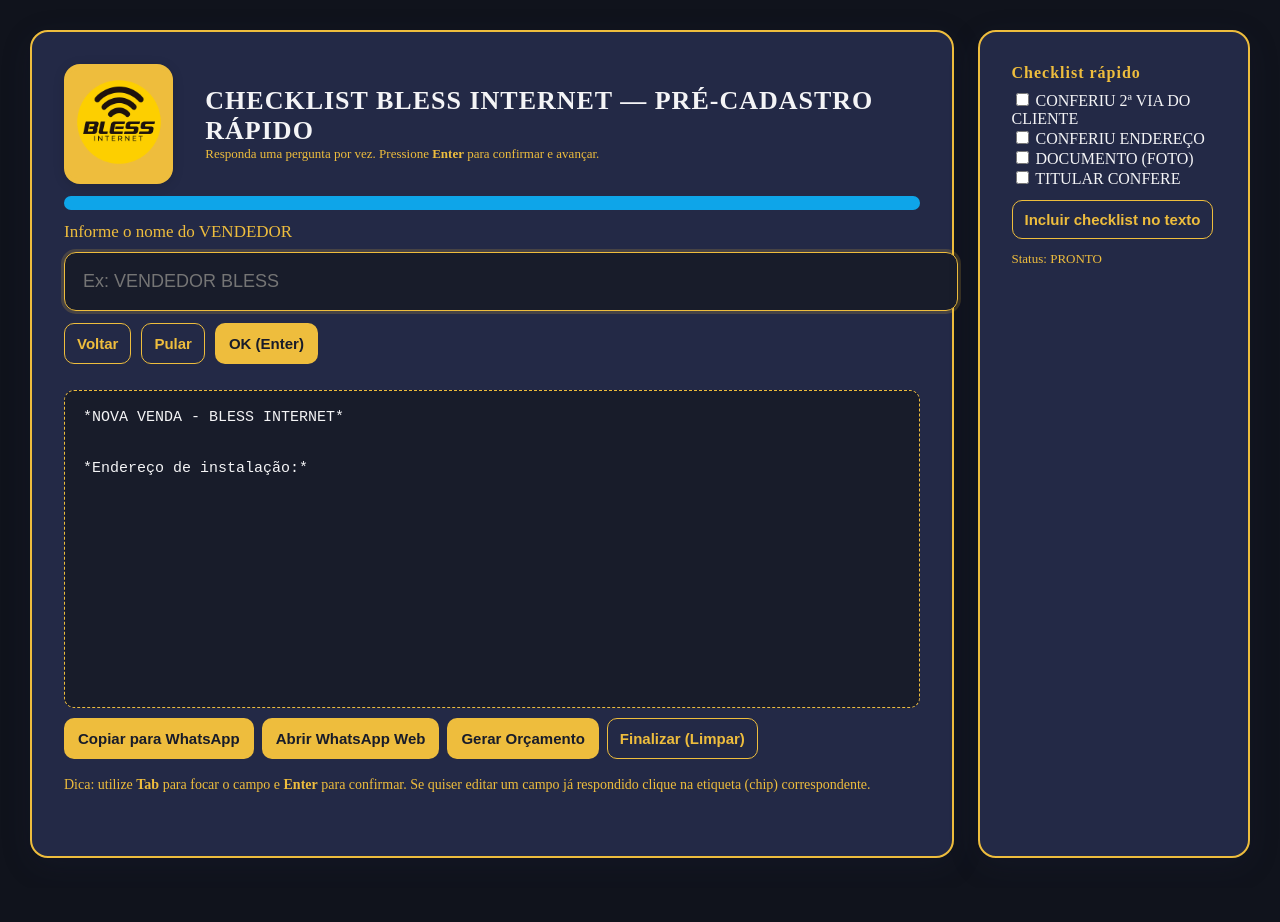
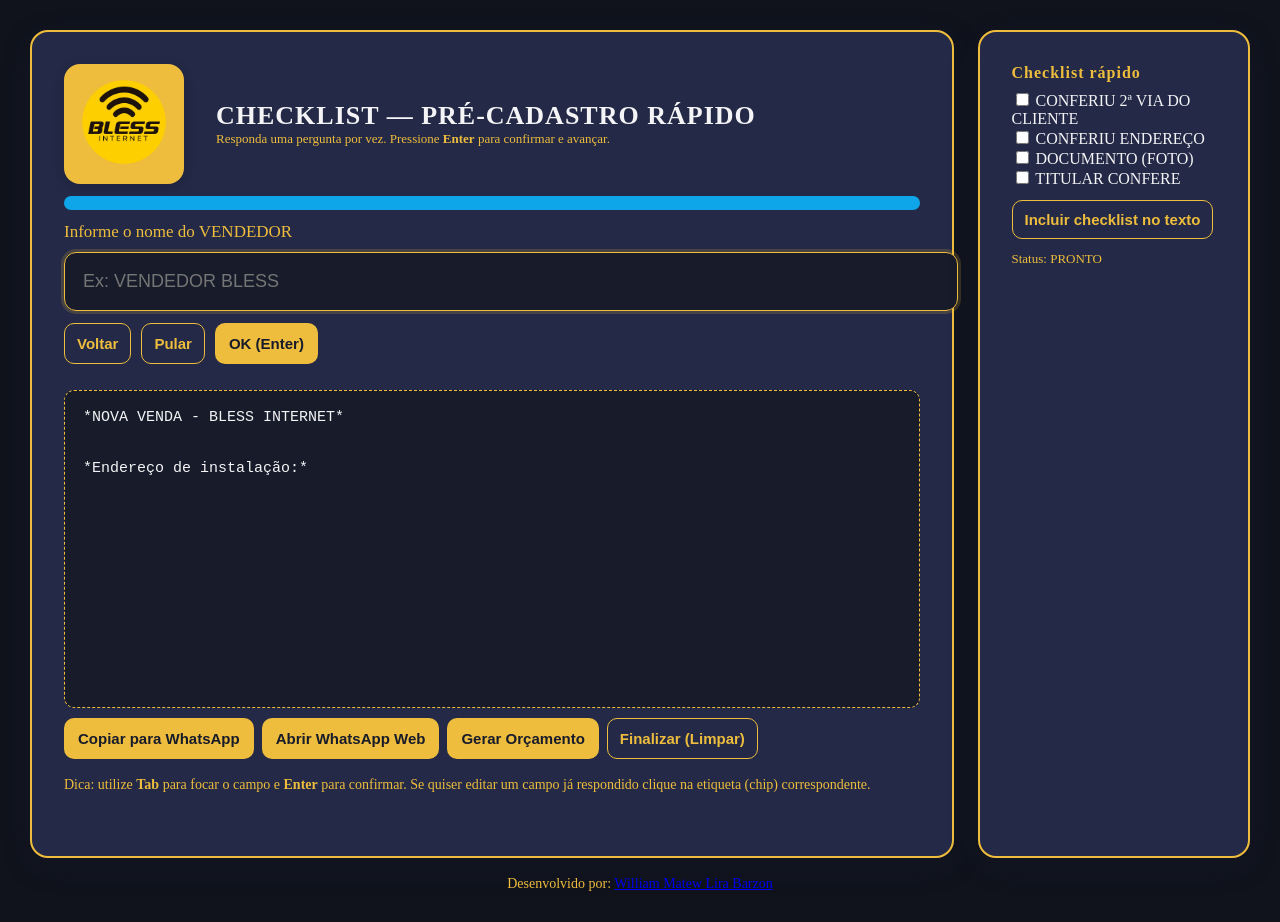
Before and after one commit to williaw-lira/BlessChecklist, a website: page public/index.html in a window 1280 px wide. Before the commit the page ends 888 px from the top, so only its background shows below. Drawn offline with Linux system fonts and the light colour scheme.

```diff
--- a/public/index.html
+++ b/public/index.html
@@ -3,7 +3,7 @@
 <head>
     <meta charset="utf-8" />
     <meta name="viewport" content="width=device-width,initial-scale=1" />
-    <title>CADASTRO BLESS</title>
+    <title>CADASTRO SIMPLIFICADO</title>
     <link rel="icon" type="image/png" href="png/LOGO-BLESS-PNG.png" />
     <link rel="stylesheet" href="css/style.css" />
 </head>
@@ -16,7 +16,7 @@
                         <img src="png/LOGO-BLESS-PNG.png" />
                     </div>
                     <div>
-                        <h1>CHECKLIST BLESS INTERNET — PRÉ-CADASTRO RÁPIDO</h1>
+                        <h1>CHECKLIST — PRÉ-CADASTRO RÁPIDO</h1>
                         <div class="small">Responda uma pergunta por vez. Pressione <strong>Enter</strong> para confirmar e avançar.</div>
                     </div>
                 </header>
@@ -59,6 +59,10 @@
             </div>
         </div>
     </div>
+
+    <footer>
+        Desenvolvido por: <a href="https://www.linkedin.com/in/williaw/" target="_blank"> William Matew Lira Barzon</a>
+    </footer>
     <script src="js/index.js"></script>
 </body>
 </html>
```
Also changed, not shown: public/orcamento.html (+1 -1 lines).
